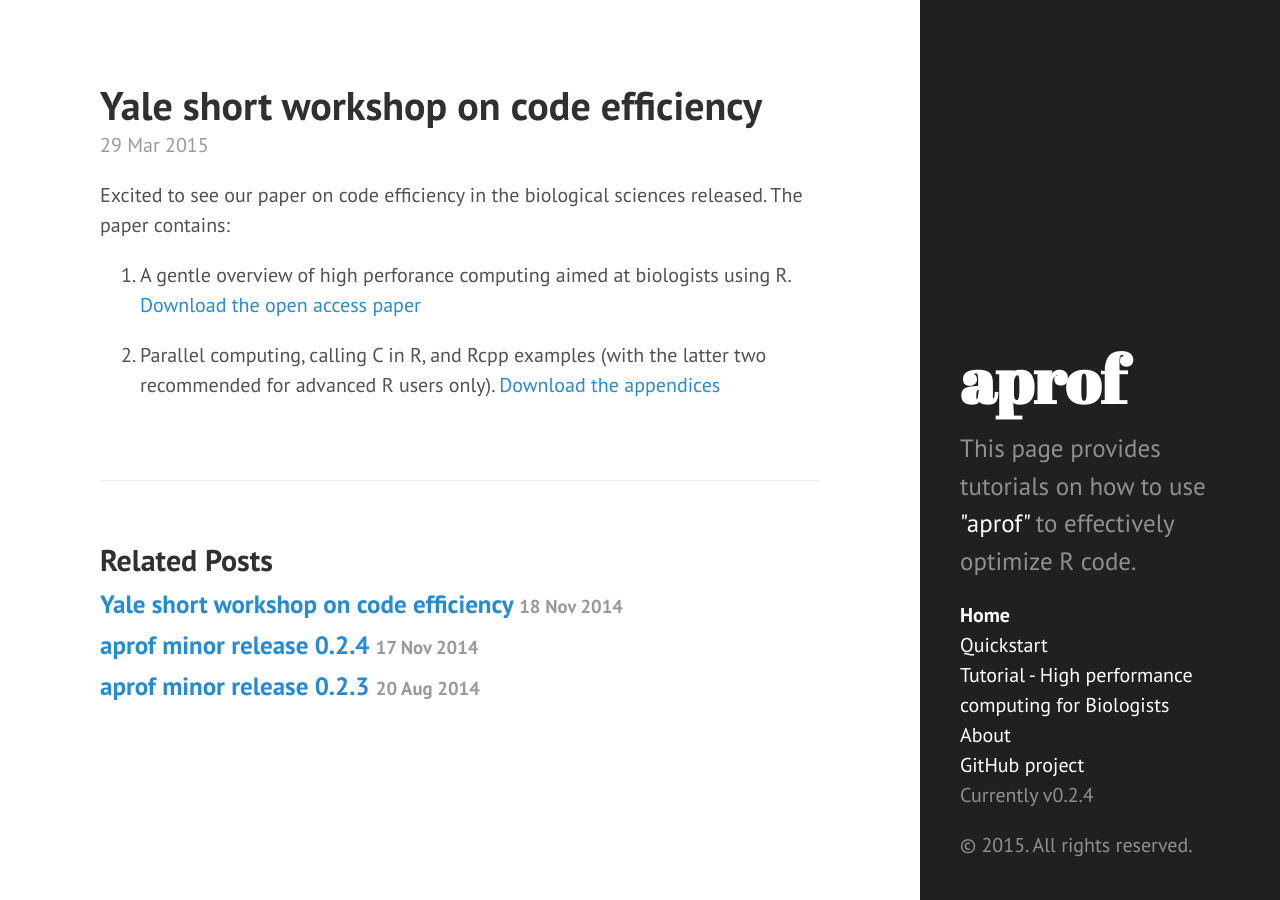
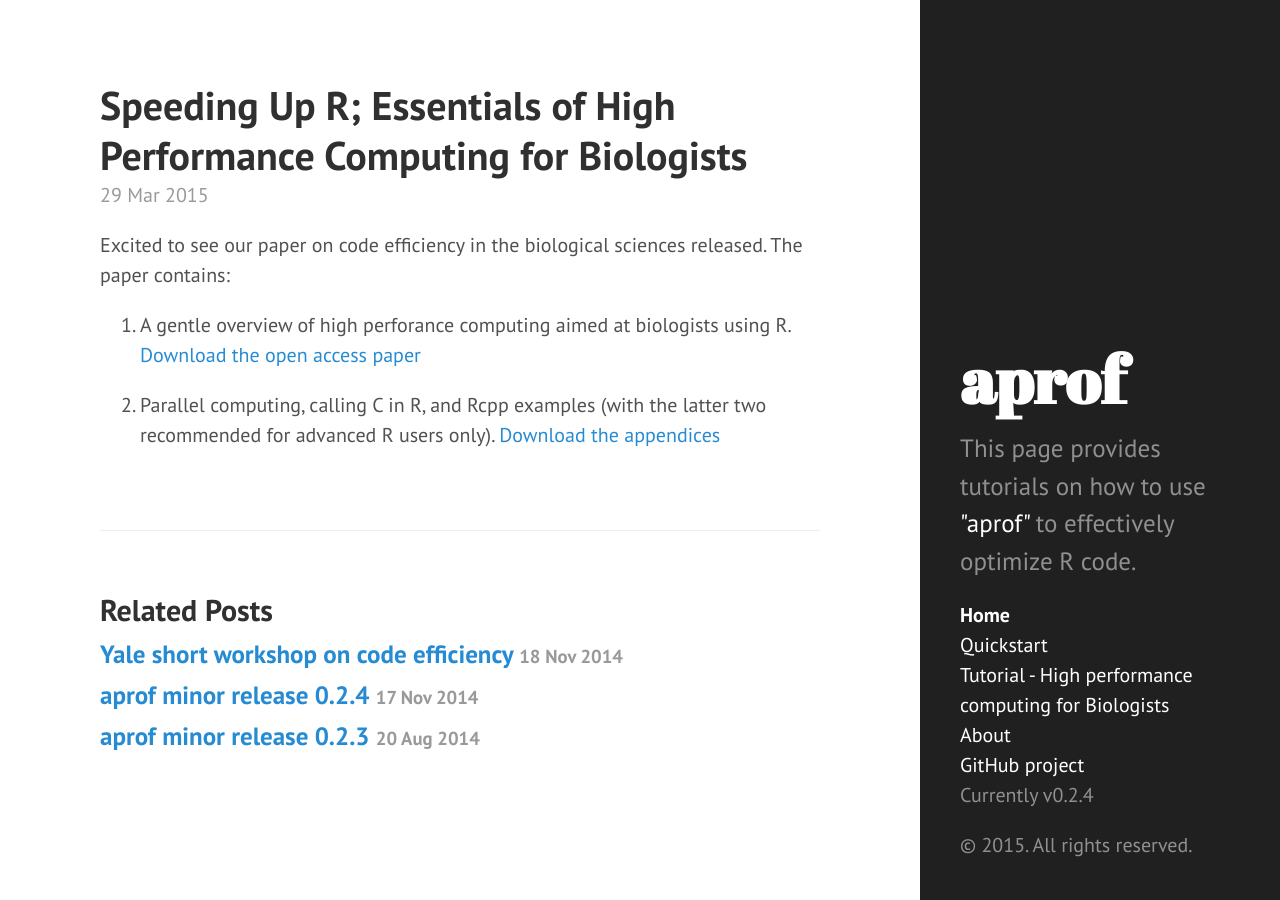
Before and after one commit to MarcoDVisser/aprof, a Jekyll site: the page built from _posts/2015-03-29-PLOSpaperReleased.md, in a window 1280 px wide. Built offline with Jekyll 4.4.1, drawn with Linux system fonts in a browser that asks for light colours; Markdown is read by kramdown in place of the engine named in the settings.

```diff
--- a/_posts/2015-03-29-PLOSpaperReleased.md
+++ b/_posts/2015-03-29-PLOSpaperReleased.md
@@ -1,6 +1,6 @@
 ---
 layout: post
-title: Yale short workshop on code efficiency
+title: Speeding Up R; Essentials of High Performance Computing for Biologists
 ---
 
 Excited to see our paper on code efficiency in the biological sciences released. The paper contains:
```
